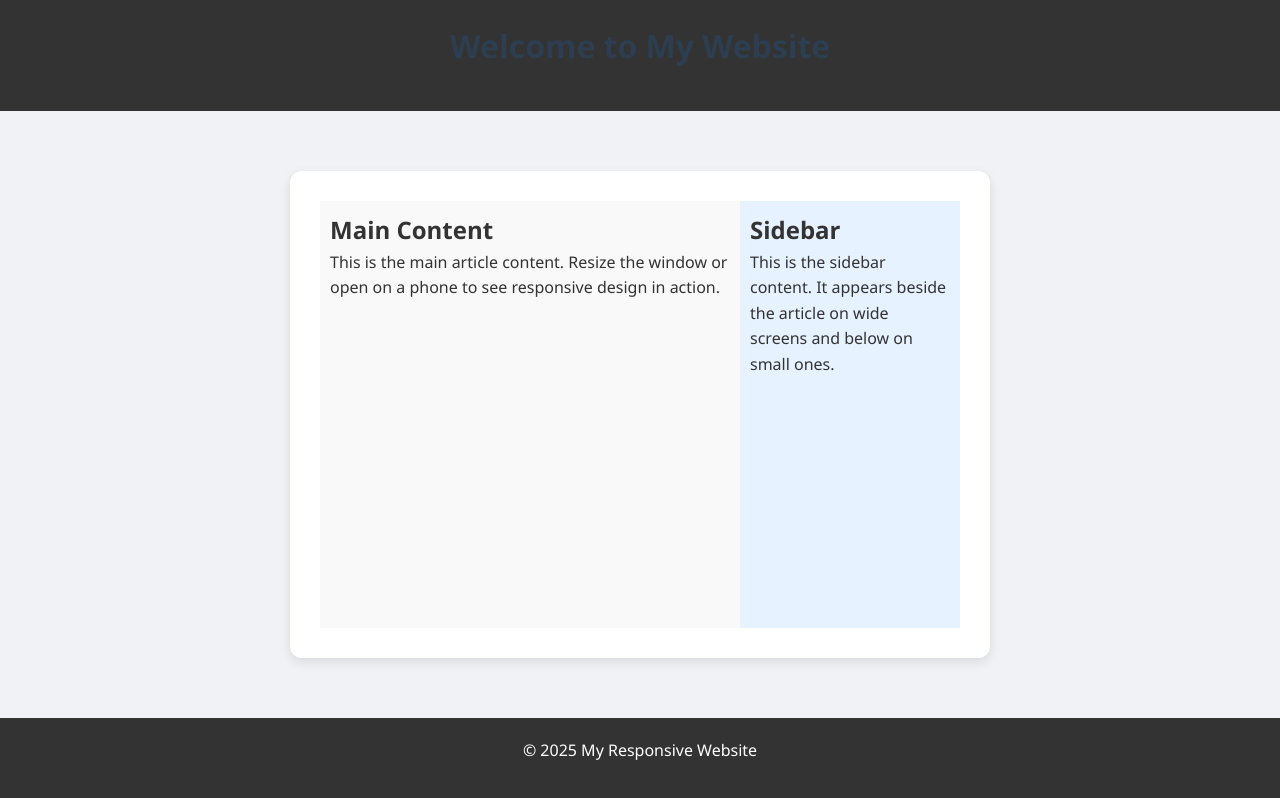
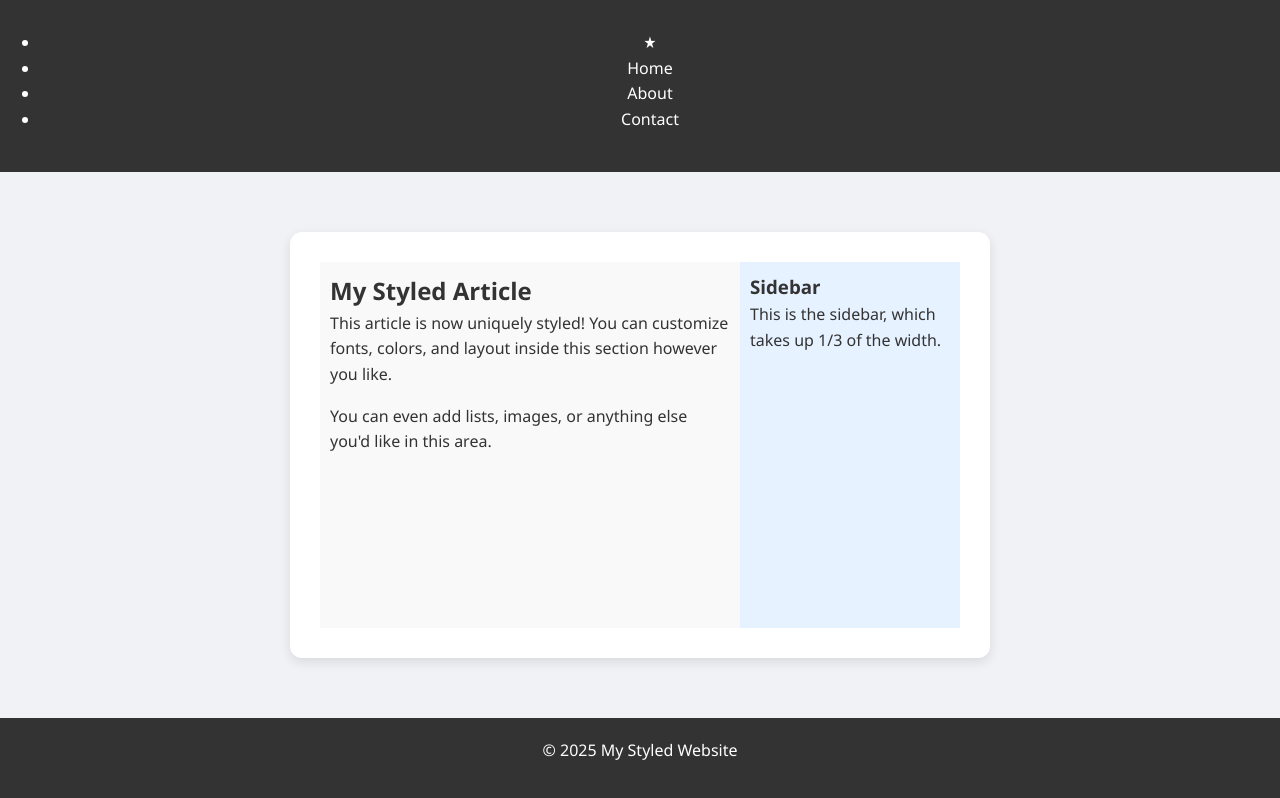
Before and after one commit to selamawit14670/alx_html_css, a plain HTML site: page css_basic/index.html in a window 1280 px wide. Drawn offline with Linux system fonts and the light colour scheme.

Commit message:
Update index.html

```diff
--- a/css_basic/index.html
+++ b/css_basic/index.html
@@ -1,31 +1,37 @@
 <!DOCTYPE html>
 <html lang="en">
 <head>
-  <meta charset="UTF-8">
-  <meta name="viewport" content="width=device-width, initial-scale=1.0"> <!-- Responsive Viewport -->
-  <link href="base.css" rel="stylesheet">
-  <link href="styles.css" rel="stylesheet">
-  <title>Responsive Website</title>
+  <meta charset="UTF-8" />
+  <meta name="viewport" content="width=device-width, initial-scale=1.0" />
+  <link href="base.css" rel="stylesheet" />
+  <link href="styles.css" rel="stylesheet" />
+  <title>Styled Website</title>
 </head>
 <body class="works_on_smartphone">
   <header>
-    <h1>Welcome to My Website</h1>
+    <ul>
+      <li class="logo">&#9733;</li> <!-- Unicode star as logo -->
+      <li>Home</li>
+      <li>About</li>
+      <li>Contact</li>
+    </ul>
   </header>
 
   <main>
     <article>
-      <h2>Main Content</h2>
-      <p>This is the main article content. Resize the window or open on a phone to see responsive design in action.</p>
+      <h2>My Styled Article</h2>
+      <p>This article is now uniquely styled! You can customize fonts, colors, and layout inside this section however you like.</p>
+      <p>You can even add lists, images, or anything else you'd like in this area.</p>
     </article>
 
     <aside>
-      <h2>Sidebar</h2>
-      <p>This is the sidebar content. It appears beside the article on wide screens and below on small ones.</p>
+      <h3>Sidebar</h3>
+      <p>This is the sidebar, which takes up 1/3 of the width.</p>
     </aside>
   </main>
 
   <footer>
-    <p>&copy; 2025 My Responsive Website</p>
+    <p>&copy; 2025 My Styled Website</p>
   </footer>
 </body>
 </html>
```
